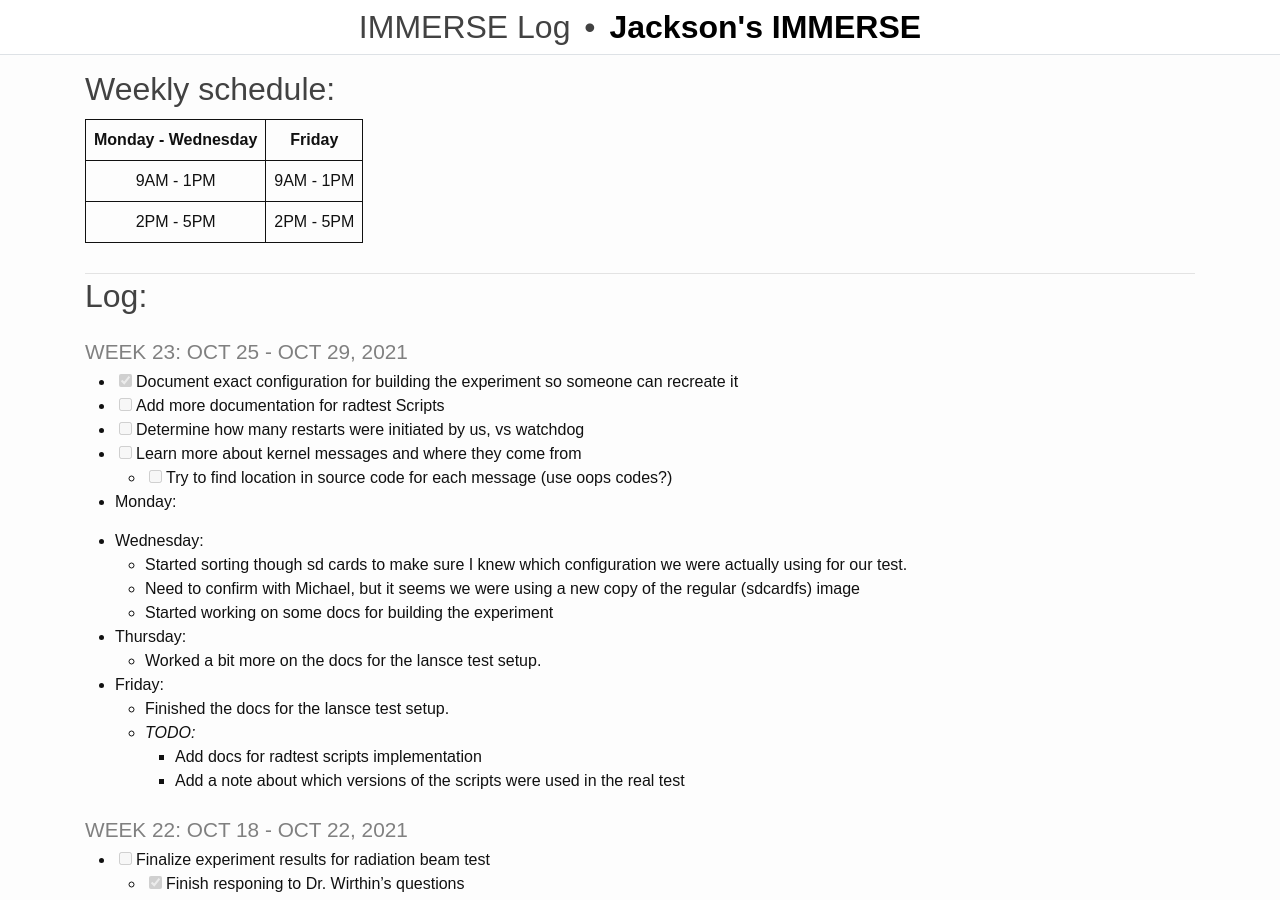
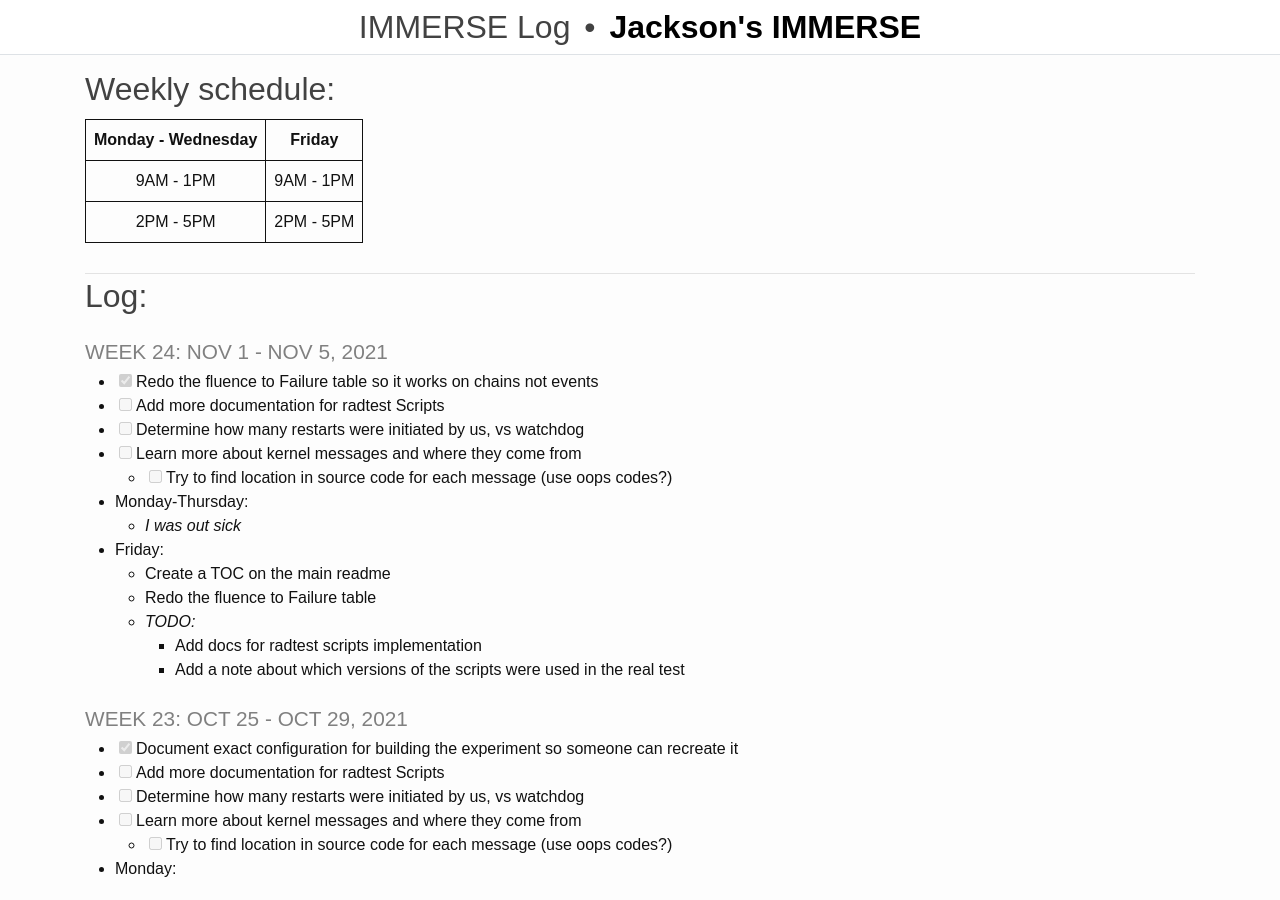
Before and after one commit to rjsmith1999/IMMERSE, a Jekyll site: the page built from _pages/log.md, in a window 1280 px wide and 900 px high. Built offline with Jekyll 4.4.1, drawn with Linux system fonts in a browser that asks for light colours.

Commit message:
Update Log

```diff
--- a/_pages/log.md
+++ b/_pages/log.md
@@ -13,6 +13,25 @@ title: IMMERSE Log
 
 -------------------
 ## Log:
+
+
+### Week 24: Nov 1 - Nov 5, 2021
+  - [x] Redo the fluence to Failure table so it works on chains not events
+  - [ ] Add more documentation for radtest Scripts
+  - [ ] Determine how many restarts were initiated by us, vs watchdog
+  - [ ] Learn more about kernel messages and where they come from
+    - [ ] Try to find location in source code for each message (use oops codes?)
+
+* **Monday**-**Thursday**:
+  - *I was out sick*
+
+* **Friday**:
+  - Create a TOC on the main readme
+  - Redo the fluence to Failure table
+  - _TODO:_
+    - Add docs for radtest scripts implementation
+    - Add a note about which versions of the scripts were used in the real test
+
 
 ### Week 23: Oct 25 - Oct 29, 2021
   - [x] Document exact configuration for building the experiment so someone can recreate it
```
